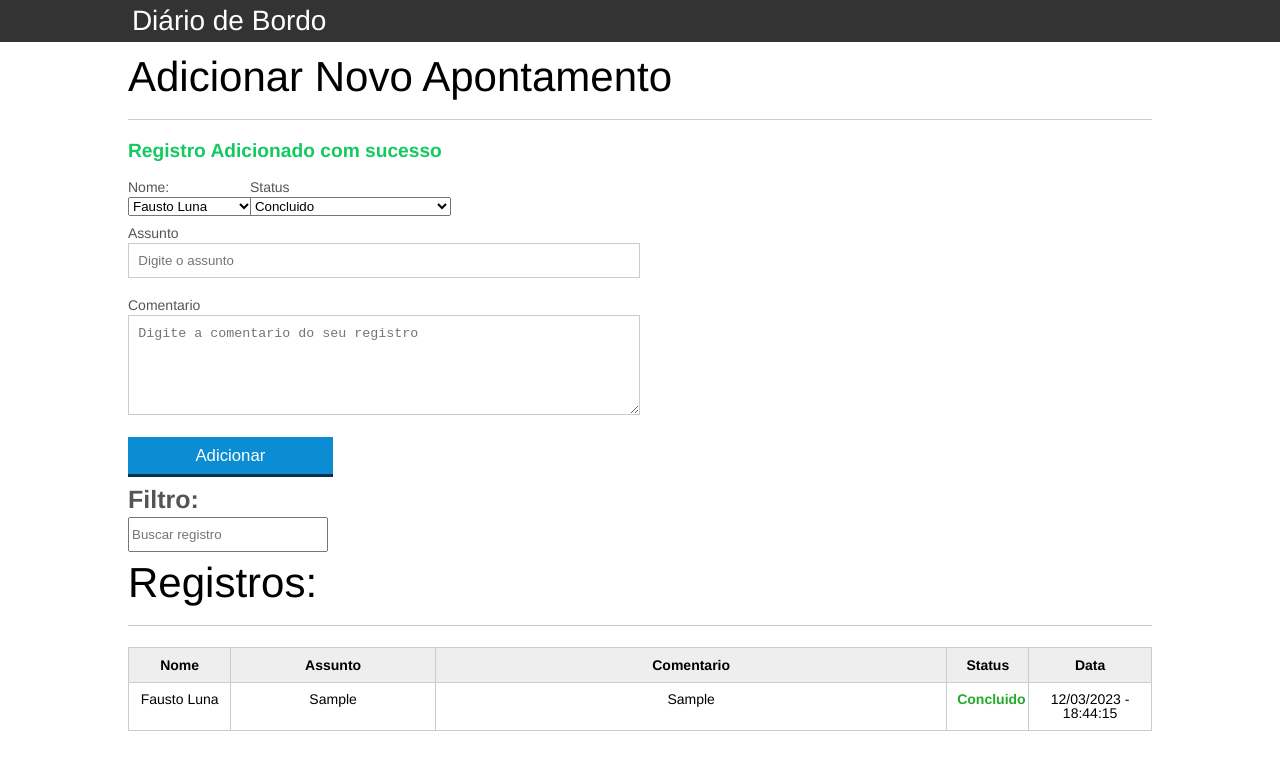
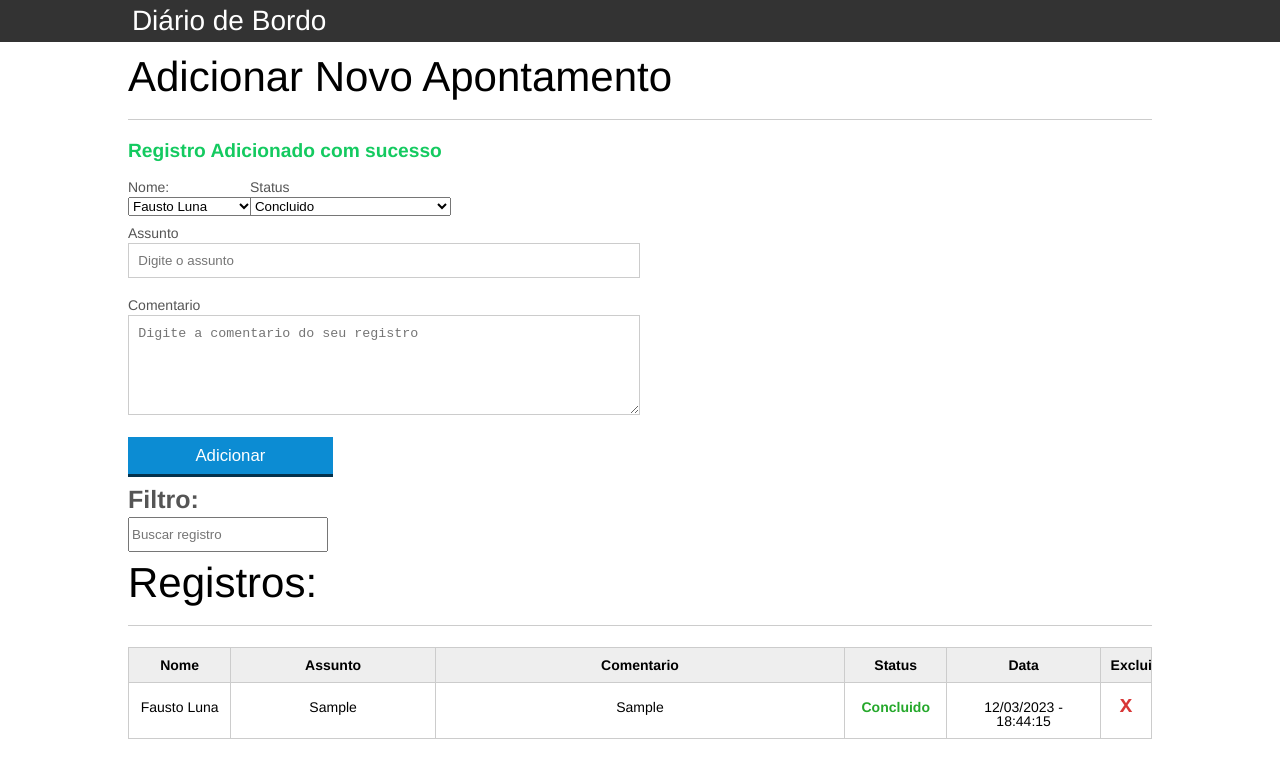
Before and after one commit to FaustoLuna/DiarioDeBordo, a plain HTML site: page index.html in a window 1280 px wide. Both pictures are taken after typing "Sample", "Sample", "Sample" into the empty fields and a click on the button "Adicionar". Drawn offline with nearby package versions, Linux system fonts and the light colour scheme.

Commit message:
Adicionado o botão de excluirRegistro com requisição de senha

```diff
--- a/css/index.css
+++ b/css/index.css
@@ -62,12 +62,15 @@ table{
 }
 
 .container_tabela:nth-last-child(2){
-	width: 8%;
+	width: 15%;
 }
 .container_tabela:nth-last-child(3){
-	width: 50%;
+	width: 10%;
 }
 .container_tabela:nth-last-child(4){
+	width: 40%;
+}
+.container_tabela:nth-last-child(5){
 	width: 20%;
 }
 
@@ -249,3 +252,23 @@ button[disabled=disabled], button:disabled {
 .esconder{
 	display: none;
 }
+
+.fa-solid{
+	position: relative;
+	left: 98%;
+}
+
+
+.info-action{
+	color: rgb(216, 55, 55);
+	font-weight: bold;
+	font-size: 1.3rem;
+	font-family: 'Courier New', Courier, monospace;
+}
+
+.info-action:hover{
+
+	transform: scale(1.3);
+	transition: 100ms ease-in-out;
+	cursor: pointer;
+}
--- a/index.html
+++ b/index.html
@@ -5,6 +5,9 @@
 		<title>Diário de Bordo TR Digital BAnking</title>
 		<link rel="stylesheet" type="text/css" href="css/reset.css">
 		<link rel="stylesheet" type="text/css" href="css/index.css">
+		<script src="https://kit.fontawesome.com/ee72cfd0cf.js" crossorigin="anonymous"></script>
+		<script src="https://cdnjs.cloudflare.com/ajax/libs/bcryptjs/2.2.0/bcrypt.js"></script>
+
 	</head>
 	<body>
 		<header>
@@ -15,7 +18,7 @@
 		<main>
 
 			<section class="container">
-			    <h2 id="titulo-form">Adicionar Novo Apontamento</h2>
+			    <h2 id="titulo-form">Adicionar Novo Apontamento </h2>
 			    <ul id="mensagens-erro">
 
 			    </ul>
@@ -48,6 +51,7 @@
 			            <label for="assunto">Assunto</label>
 			            <input id="assunto" name="assunto" type="text" placeholder="Digite o assunto" class="campo campo-medio" required>
 			        </div>
+
 			        <div class="grupo">
 			            <label for="comentario">Comentario</label>
 			            <textarea id="comentario" name="comentario" type="text" placeholder="Digite a comentario do seu registro" class="campo campo-comentario" required></textarea>
@@ -71,6 +75,7 @@
 							<th class="container_tabela">Comentario</th>
 							<th class="container_tabela">Status</th>
 							<th class="container_tabela">Data</th>
+							<th class="container_tabela">Excluir</th>
 						</tr>
 					</thead>
 					<tbody id="tabela-registros">
@@ -80,6 +85,7 @@
 							<td class="info-comentario"></td>
 							<td class="info-status"></td>
 							<td class="info-data"></td>
+							<td class="info-action" id="delete"></td>
 						</tr>
 					</tbody>
 				</table>
--- a/js/form.js
+++ b/js/form.js
@@ -4,6 +4,7 @@ var botaoAdicionar = document.querySelector("#adicionar-registro");
 
 			var form = document.querySelector("#form-adiciona")
 			var regristro = obtemRegistroDoFormulario(form);
+
 
 			adicionaRegistroNaTabela(regristro);
 
@@ -51,18 +52,21 @@ var botaoAdicionar = document.querySelector("#adicionar-registro");
 				comentario: form.comentario.value,
 				status: form.status.value,
 			}
+
 			return regristro;
 		}
 
+
 		function montaTr(registro){
-			var pacienteTr = document.createElement("tr");
-			pacienteTr.classList.add("registro");
+			var registroTr = document.createElement("tr");
+			registroTr.classList.add("registro");
 
-			pacienteTr.appendChild(montaTd(registro.nome, "info-nome"));
-			pacienteTr.appendChild(montaTd(registro.assunto, "info-assunto"));
-			pacienteTr.appendChild(montaTd(registro.comentario, "info-comentario"));
-			pacienteTr.appendChild(montaTd(registro.status, "info-status"));
-			pacienteTr.appendChild(montaTd(dataHora, "info-data"));
+			registroTr.appendChild(montaTd(registro.nome, "info-nome"));
+			registroTr.appendChild(montaTd(registro.assunto, "info-assunto"));
+			registroTr.appendChild(montaTd(registro.comentario, "info-comentario"));
+			registroTr.appendChild(montaTd(registro.status, "info-status"));
+			registroTr.appendChild(montaTd(dataHora, "info-data"));
+			registroTr.appendChild(montaTd(iconeX, "info-action"));
 
 			var data = new Date()
 			const dia = String(data.getDate()).padStart(2, '0')
@@ -77,7 +81,9 @@ var botaoAdicionar = document.querySelector("#adicionar-registro");
 
 			dataHora = `${dataAtual} - ${horaAtual}`
 
-			return pacienteTr;
+			iconeX = "X"
+
+			return registroTr;
 		}
 
 		function montaTd(dado,classe){
@@ -99,3 +105,7 @@ var botaoAdicionar = document.querySelector("#adicionar-registro");
 			const horaAtual = `${horas}:${minutos}:${segundos}`
 
 			dataHora = `${dataAtual} - ${horaAtual}`
+
+
+			var icone = new Date()
+			iconeX = "X"
--- a/js/remover-registro.js
+++ b/js/remover-registro.js
@@ -1,13 +1,17 @@
 var registros = document.querySelectorAll(".registro");
-var tabela = document.querySelector("table");
+var tabela = document.querySelector("tbody");
 
- tabela.addEventListener("dblclick", function(event){
+ tabela.addEventListener("click", function(event){
 
- 	event.target.parentNode.classList.add("fadeOut");
+	var senha = prompt("Digite a senha para realizar a exclusão do Registro")
 
- 	setTimeout(function(){
+	if (senha === "Xy44629011*") {
+		event.target.classList.add("fadeOut");
+
+ 		setTimeout(function(){
  		event.target.parentNode.remove();
-
- 	},500);
-
+ 		},500);
+	}else{
+		alert("Senha incorreta")
+	}
  });
```
Also changed, not shown: img/iconeDelete.png (added), 1 other file.
